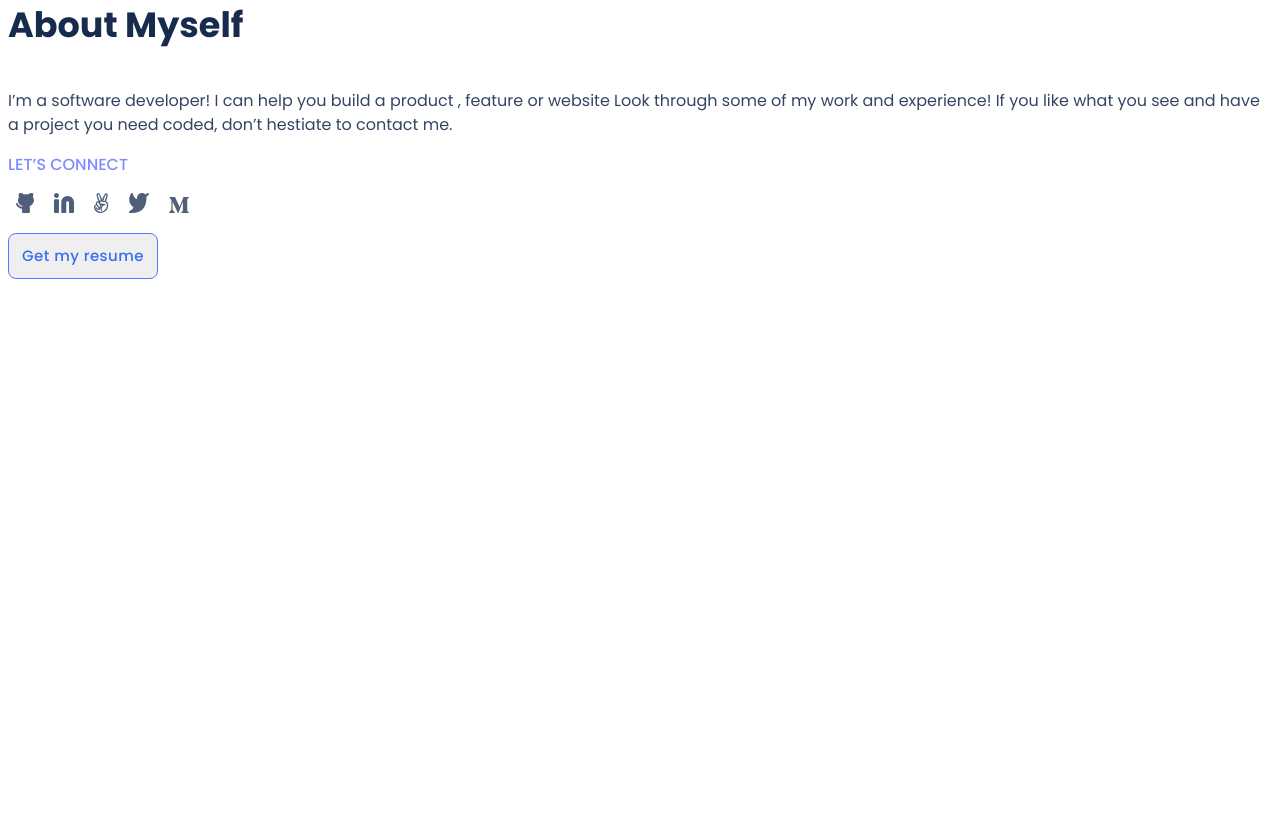
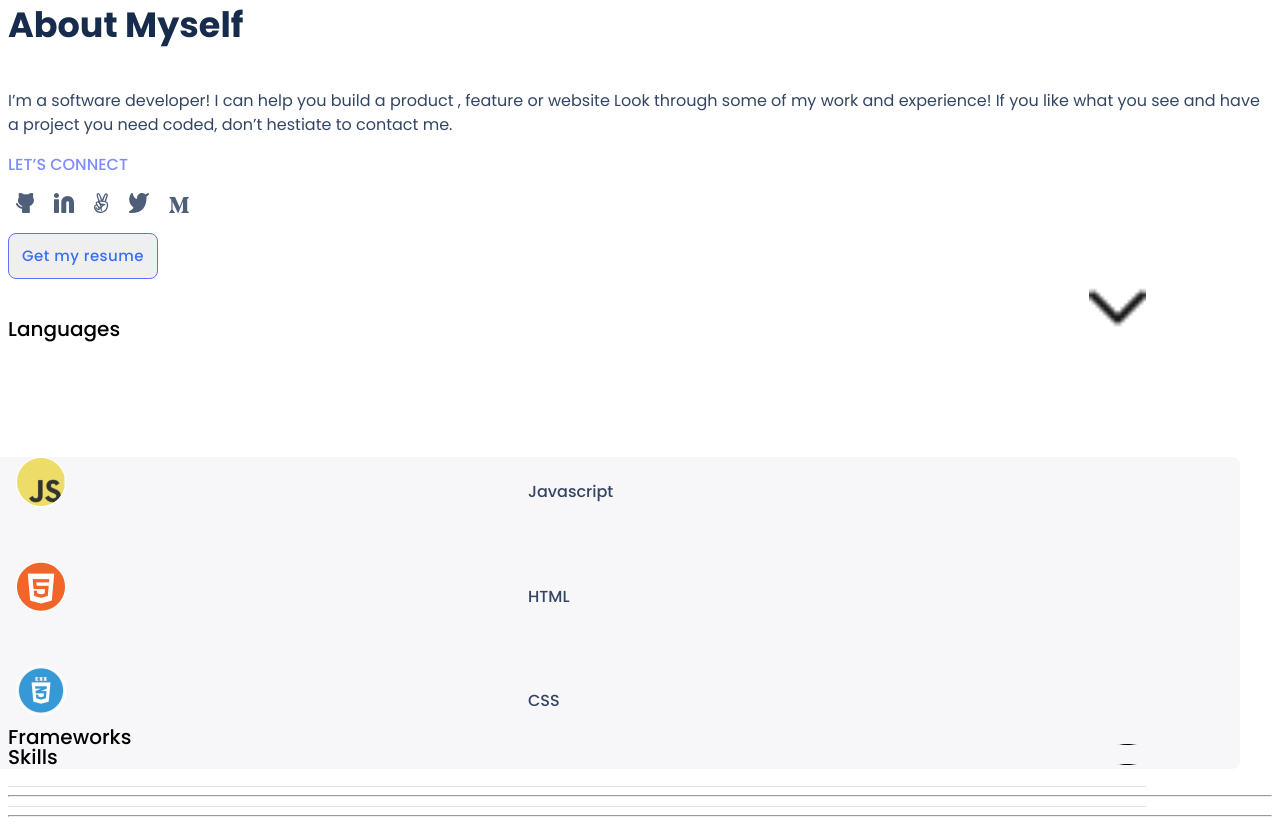
Before and after one commit to Ddiiro/mobileFirst, a website: page index.html in a window 1280 px wide. Shown: the part 2783-3608 px from the top of the page. Before the commit the page ends 3150 px from the top, so only its background shows below. Drawn offline with Linux system fonts and the light colour scheme.

Commit message:
Design for the Skills page

```diff
--- a/index.html
+++ b/index.html
@@ -195,8 +195,26 @@
     <button class="about-button"><a href="">Get my resume</a></button>
 </section>
 
+<div class="lang">
+    <h3>Languages</h3>
+    <img src="Images/arrow-down-sign-to-navigate.png" alt="">
+</div>
 
+<ul class=" basic">
+    <li><img src="Images/Ellipse 1.png" alt=""> <p>Javascript</p> </li>
+    <li><img src="Images/Ellipse 1 (1).png" alt=""> <p>HTML</p> </li>
+    <li><img src="Images/Ellipse 1 (2).png" alt=""> <p>CSS</p></li>
+</ul>
 
-
+<div class="lang-skills">
+    <h3>Frameworks</h3>
+    <img src="Images/right-arrow.png" alt="">
+</div>
+<hr>
+<div class="lang-skills">
+    <h3>Skills</h3>
+    <img src="Images/right-arrow.png" alt="">
+</div>
+<hr>
 </body>
 </html>
--- a/style.css
+++ b/style.css
@@ -273,3 +273,80 @@
   color: #396df2;
   text-decoration: none;
 }
+
+.lang {
+    display: flex;
+    align-items: baseline;
+    width: 90%;
+}
+.lang h3{
+font-family: 'Poppins',sans-serif;
+font-style: normal;
+font-weight: 500;
+font-size: 20px;
+line-height: 24px;
+position: relative;
+bottom: 80px;
+}
+.lang img{
+    width: 5%;
+    height: 10%;
+    margin-left: auto;
+    position: relative;
+bottom: 80px;
+}
+
+.basic {
+ display: flex;
+ flex-direction: column;
+background: #F7F7F9;
+border-radius: 8px;
+align-items: baseline;
+}
+
+.basic li {
+    height: 24px;
+    top: calc(50% - 24px/2 - 0.36px);
+    font-family: 'Poppins', sans-serif;
+    font-style: normal;
+    font-weight: 500;
+    font-size: 15px;
+    line-height: 20px;
+    display: flex;
+    align-items: baseline;
+    width:50%;
+    color: #253858;
+
+}
+
+.basic li p {
+    margin-left: auto;
+    width: 100px;
+    display: flex;
+    justify-content: start;
+    position: relative;
+    bottom: 10px;
+}
+.lang-skills {
+    display: flex;
+    align-items: baseline;
+    height: 1px;
+    width: 90%;
+    border-bottom: 1px solid #DFE1E6;
+}
+.lang-skills h3{
+font-family: 'Poppins',sans-serif;
+font-style: normal;
+font-weight: 500;
+font-size: 20px;
+line-height: 24px;
+position: relative;
+bottom: 80px;
+}
+.lang-skills img{
+    width: 5%;
+    height: 10%;
+    margin-left: auto;
+    position: relative;
+bottom: 80px;
+}
```
Also changed, not shown: Images/Ellipse 1 (1).png (added), Images/Ellipse 1 (2).png (added), Images/Ellipse 1.png (added), Images/arrow-down-sign-to-navigate.png (added), Images/right-arrow.png (added).
